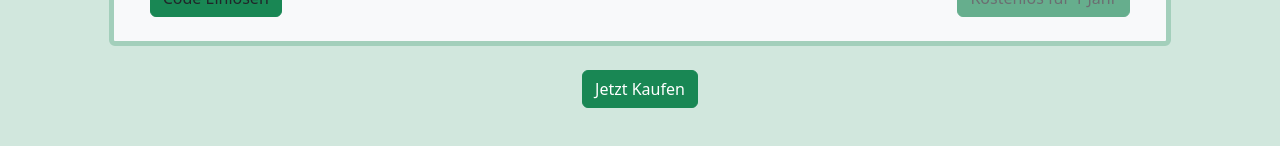
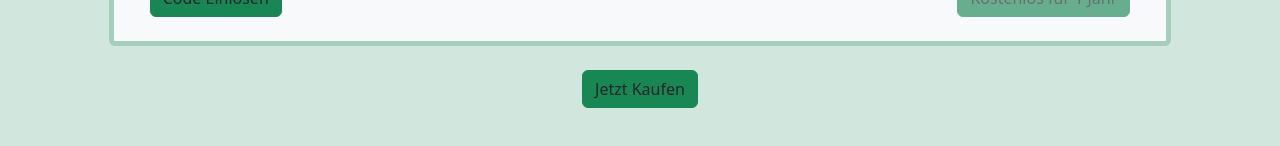
Before and after one commit to Josan866/JSWS, a plain HTML site: page JsMarkt/Buy-Translate.html in a window 1280 px wide. Shown: the part 312-458 px from the top of the page. Drawn offline with nearby package versions, Linux system fonts and the light colour scheme.

Commit message:
Update Buy-Translate.html

```diff
--- a/JsMarkt/Buy-Translate.html
+++ b/JsMarkt/Buy-Translate.html
@@ -55,7 +55,7 @@
           </form>
         </div>
         <br>
-        <div class="text-center"><a role="button" class="btn btn-success" href="./error.html">Jetzt Kaufen</a></div>
+        <div class="text-center"><a role="button" class="btn btn-success text-dark" href="./error.html">Jetzt Kaufen</a></div>
       </div>
       <div class="col"></div>
     </div>
```
